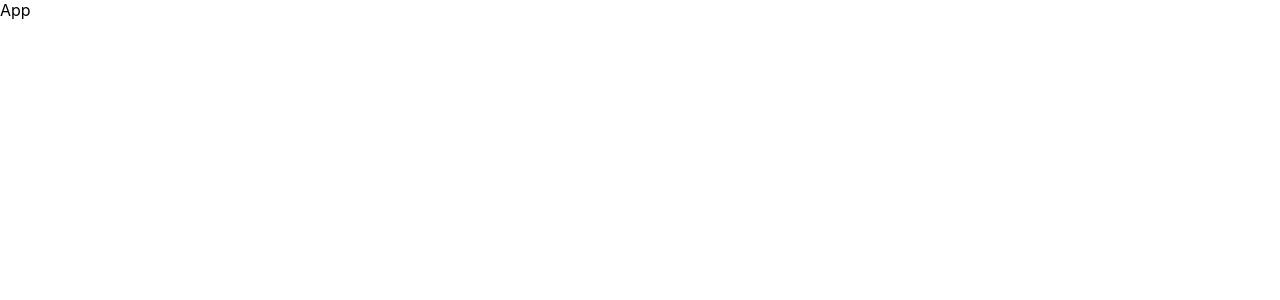
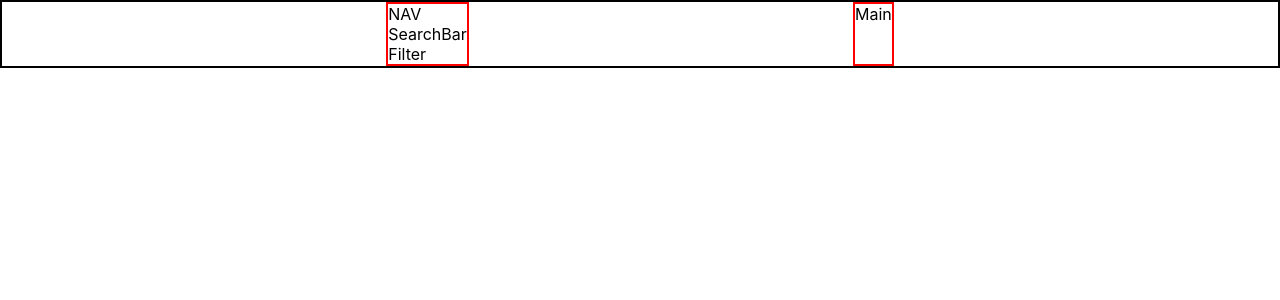
Before and after one commit to aimanwahizam/beer-project, a React (Create React App) app: page / in a window 1280 px wide. Shown: the top 300 px of the page. Built offline with nearby package versions, Linux system fonts and the light colour scheme.

Commit message:
made containers and components

```diff
--- a/src/App.jsx
+++ b/src/App.jsx
@@ -1,9 +1,15 @@
 import "./App.scss";
+
+import Navbar from "./containers/Navbar/Navbar";
+import Main from "./containers/Main/Main";
 
 
 function App() {
   return (
-    <div>App</div>
+    <div className="app">
+      <Navbar />
+      <Main />
+    </div>
   );
 }
 
--- a/src/App.scss
+++ b/src/App.scss
@@ -0,0 +1,11 @@
+* {
+    padding: 0;
+    margin: 0;
+}
+
+.app {
+    border: 2px solid black;
+    display: flex;
+    flex-direction: row;
+    justify-content: space-evenly;
+}
--- /dev/null
+++ b/src/components/Filter/Filter.jsx
@@ -0,0 +1,11 @@
+import React from 'react';
+
+import "./Filter.scss"
+
+const Filter = () => {
+  return (
+    <div>Filter</div>
+  )
+}
+
+export default Filter
--- /dev/null
+++ b/src/components/SearchBar/SearchBar.jsx
@@ -0,0 +1,9 @@
+import React from "react";
+
+import "./SearchBar.scss";
+
+const SearchBar = () => {
+  return <div>SearchBar</div>;
+};
+
+export default SearchBar;
--- /dev/null
+++ b/src/containers/Main/Main.jsx
@@ -0,0 +1,11 @@
+import React from 'react';
+
+import "./Main.scss"
+
+const Main = () => {
+  return (
+    <div className='main'>Main</div>
+  )
+}
+
+export default Main
--- /dev/null
+++ b/src/containers/Main/Main.scss
@@ -0,0 +1,3 @@
+.main {
+    border: 2px solid red;
+}
--- /dev/null
+++ b/src/containers/Navbar/Navbar.jsx
@@ -0,0 +1,17 @@
+import React from "react";
+
+import "./Navbar.scss";
+import SearchBar from "../../components/SearchBar/SearchBar";
+import Filter from "../../components/Filter/Filter"
+
+const Navbar = () => {
+  return (
+    <div className="navbar">
+      NAV
+      <SearchBar />
+      <Filter />
+    </div>
+  );
+};
+
+export default Navbar;
--- /dev/null
+++ b/src/containers/Navbar/Navbar.scss
@@ -0,0 +1,3 @@
+.navbar {
+    border: 2px solid red;
+}
```
Also changed, not shown: src/components/Filter/Filter.scss (added), src/components/SearchBar/SearchBar.scss (added).
